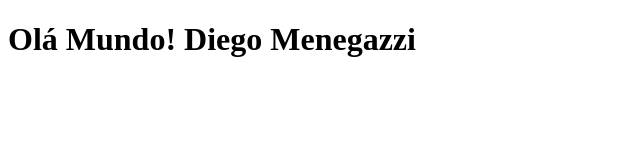
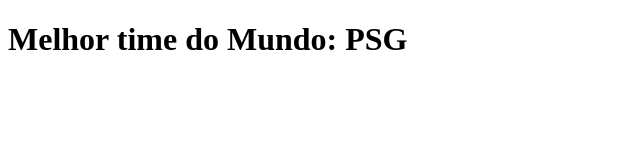
Before and after one commit to omenegazzi/dominio, a plain HTML site: page index.html in a window 1280 px wide. Shown: the whole page, without its empty margins (0-640 px from the left). Drawn offline with Linux system fonts and the light colour scheme.

Commit message:
Alterado pagina inicial

```diff
--- a/index.html
+++ b/index.html
@@ -6,6 +6,6 @@
     <title>Horário do Curso</title>
 </head>
 <body>
-   <h1>Olá Mundo! Diego Menegazzi</h1>
+   <h1>Melhor time do Mundo: PSG</h1>
 </body>
 </html>
```
